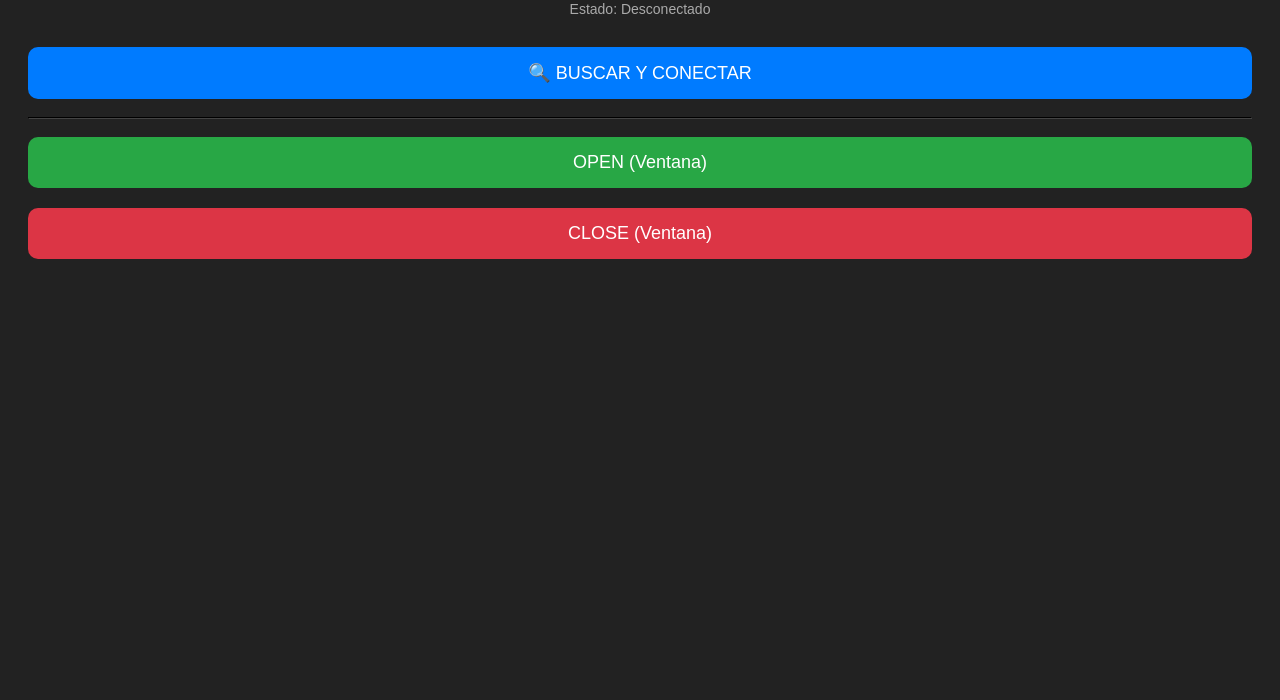
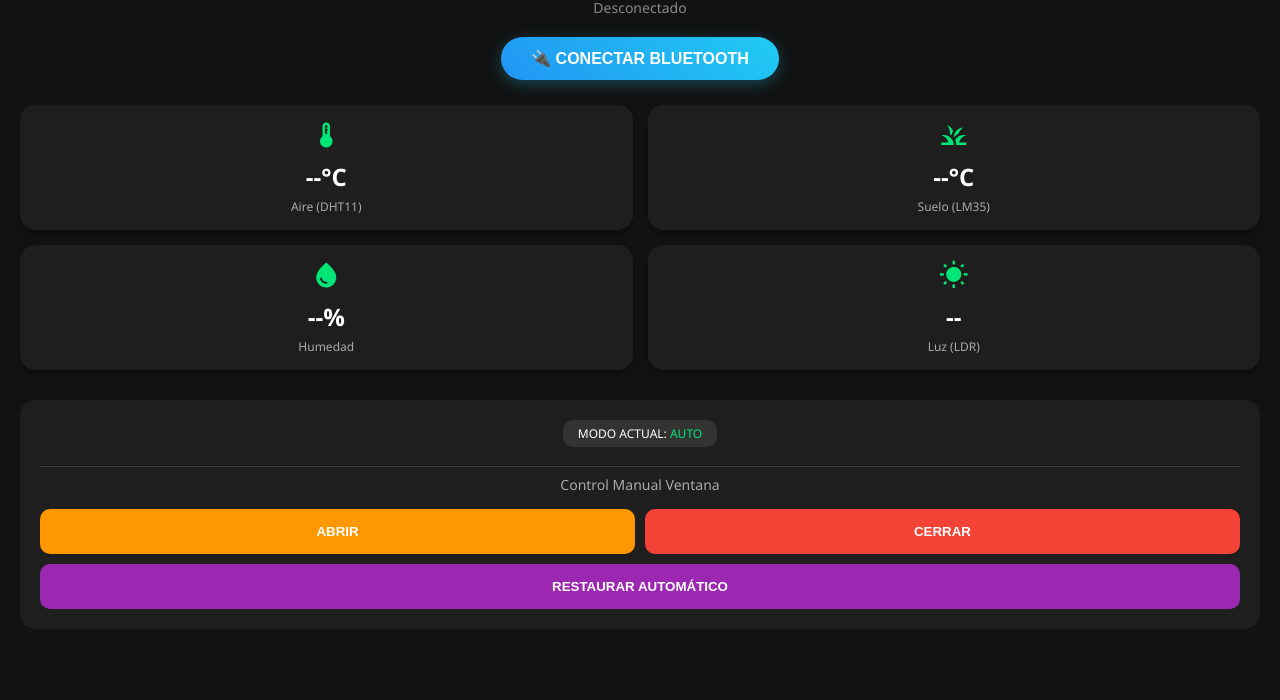
Before and after one commit to EspinozaTony/mi-app-invernadero, a plain HTML site: page index.html in a window 1280 px wide. Shown: the part 100-800 px from the top of the page. Drawn offline with Linux system fonts and the light colour scheme.

Commit message:
index.html

```diff
--- a/index.html
+++ b/index.html
@@ -3,76 +3,169 @@
 <head>
     <meta charset="UTF-8">
     <meta name="viewport" content="width=device-width, initial-scale=1.0">
-    <title>Invernadero ESP32</title>
+    <title>Invernadero IoT Pro</title>
+    <link href="https://fonts.googleapis.com/icon?family=Material+Icons" rel="stylesheet">
     <style>
-        body { font-family: sans-serif; text-align: center; padding: 20px; background-color: #222; color: white; }
-        button { width: 100%; padding: 15px; margin: 10px 0; font-size: 18px; border: none; border-radius: 10px; cursor: pointer; }
-        .btn-connect { background-color: #007bff; color: white; }
-        .btn-open { background-color: #28a745; color: white; }
-        .btn-close { background-color: #dc3545; color: white; }
-        .status { font-size: 14px; color: #aaa; margin-bottom: 20px; }
-        h1 { margin-bottom: 5px; }
+        :root { --primary: #00e676; --bg: #121212; --card: #1e1e1e; --text: #ffffff; }
+        body { font-family: 'Segoe UI', sans-serif; background-color: var(--bg); color: var(--text); margin: 0; padding: 20px; text-align: center; }
+
+        /* Encabezado */
+        h1 { margin-bottom: 5px; color: var(--primary); }
+        .status { font-size: 14px; color: #888; margin-bottom: 20px; }
+        .status.connected { color: var(--primary); font-weight: bold; }
+
+        /* Botón Conectar */
+        .btn-connect {
+            background: linear-gradient(45deg, #2196F3, #21CBF3);
+            border: none; padding: 12px 30px; color: white; border-radius: 25px;
+            font-size: 16px; font-weight: bold; cursor: pointer; box-shadow: 0 4px 15px rgba(33, 203, 243, 0.3);
+            transition: transform 0.2s;
+        }
+        .btn-connect:active { transform: scale(0.95); }
+
+        /* Grid de Sensores */
+        .dashboard {
+            display: grid; grid-template-columns: repeat(2, 1fr); gap: 15px; margin-top: 25px;
+        }
+        .card {
+            background-color: var(--card); padding: 15px; border-radius: 15px;
+            box-shadow: 0 4px 6px rgba(0,0,0,0.3);
+            display: flex; flex-direction: column; align-items: center;
+        }
+        .card i { font-size: 30px; margin-bottom: 10px; color: var(--primary); }
+        .card .value { font-size: 24px; font-weight: bold; }
+        .card .label { font-size: 12px; color: #aaa; margin-top: 5px; }
+
+        /* Panel de Control */
+        .controls {
+            margin-top: 30px; background-color: var(--card); padding: 20px; border-radius: 15px;
+        }
+        .btn-group { display: flex; gap: 10px; justify-content: center; margin-top: 15px; }
+
+        button.ctrl {
+            flex: 1; padding: 15px; border: none; border-radius: 10px; color: white; font-weight: bold; cursor: pointer;
+        }
+        .btn-open { background-color: #ff9800; }
+        .btn-close { background-color: #f44336; }
+        .btn-auto { background-color: #9c27b0; width: 100%; margin-top: 10px; }
+
+        /* Indicador de Modo */
+        .mode-badge {
+            background-color: #333; padding: 5px 15px; border-radius: 10px; font-size: 12px; margin-bottom: 10px; display: inline-block;
+        }
     </style>
 </head>
 <body>
 
     <h1>🌱 Smart Invernadero</h1>
-    <p class="status" id="statusLabel">Estado: Desconectado</p>
+    <p id="status" class="status">Desconectado</p>
+    <button class="btn-connect" onclick="conectarBluetooth()">🔌 CONECTAR BLUETOOTH</button>
 
-    <button class="btn-connect" onclick="conectarBluetooth()">🔍 BUSCAR Y CONECTAR</button>
-    <hr style="border-color: #444;">
-    <button class="btn-open" onclick="enviarComando('1')">OPEN (Ventana)</button>
-    <button class="btn-close" onclick="enviarComando('0')">CLOSE (Ventana)</button>
+    <div class="dashboard">
+        <div class="card">
+            <i class="material-icons">thermostat</i>
+            <div class="value"><span id="val-aire">--</span>°C</div>
+            <div class="label">Aire (DHT11)</div>
+        </div>
+        <div class="card">
+            <i class="material-icons">grass</i>
+            <div class="value"><span id="val-suelo">--</span>°C</div>
+            <div class="label">Suelo (LM35)</div>
+        </div>
+        <div class="card">
+            <i class="material-icons">water_drop</i>
+            <div class="value"><span id="val-hum">--</span>%</div>
+            <div class="label">Humedad</div>
+        </div>
+        <div class="card">
+            <i class="material-icons">wb_sunny</i>
+            <div class="value"><span id="val-luz">--</span></div>
+            <div class="label">Luz (LDR)</div>
+        </div>
+    </div>
+
+    <div class="controls">
+        <div class="mode-badge">MODO ACTUAL: <span id="val-modo" style="color:var(--primary)">AUTO</span></div>
+        <hr style="border-color:#333; opacity:0.3">
+
+        <p style="margin:5px 0; font-size:14px; color:#aaa;">Control Manual Ventana</p>
+        <div class="btn-group">
+            <button class="ctrl btn-open" onclick="enviar('1')">ABRIR</button>
+            <button class="ctrl btn-close" onclick="enviar('0')">CERRAR</button>
+        </div>
+        <button class="ctrl btn-auto" onclick="enviar('A')">RESTAURAR AUTOMÁTICO</button>
+    </div>
 
     <script>
-        // --- TUS UUIDs (Mismos que en Python) ---
+        // TUS UUIDS (Deben coincidir con Python)
         const SERVICE_UUID = "6e400001-b5a3-f393-e0a9-e50e24dcca9e";
-        const CHAR_UUID_RX = "6e400002-b5a3-f393-e0a9-e50e24dcca9e"; // Escribir aquí
+        const CHAR_RX      = "6e400002-b5a3-f393-e0a9-e50e24dcca9e"; // Escribir
+        const CHAR_TX      = "6e400003-b5a3-f393-e0a9-e50e24dcca9e"; // Leer/Notificar
 
-        let dispositivo;
-        let caracteristica;
+        let device, server, service, charRx, charTx;
 
         async function conectarBluetooth() {
             try {
-                document.getElementById("statusLabel").innerText = "Estado: Buscando...";
+                document.getElementById('status').innerText = "Buscando...";
 
-                // 1. Pedir al usuario que seleccione el dispositivo
-                dispositivo = await navigator.bluetooth.requestDevice({
-                    filters: [{ namePrefix: 'ESP32' }], // Busca nombres que empiecen con ESP32
+                device = await navigator.bluetooth.requestDevice({
+                    filters: [{ namePrefix: 'ESP32' }],
                     optionalServices: [SERVICE_UUID]
                 });
 
-                // 2. Conectarse al servidor GATT
-                const server = await dispositivo.gatt.connect();
+                server = await device.gatt.connect();
+                service = await server.getPrimaryService(SERVICE_UUID);
 
-                // 3. Obtener el servicio y la característica
-                const service = await server.getPrimaryService(SERVICE_UUID);
-                caracteristica = await service.getCharacteristic(CHAR_UUID_RX);
+                // Obtener característica para ESCRIBIR (RX)
+                charRx = await service.getCharacteristic(CHAR_RX);
 
-                document.getElementById("statusLabel").innerText = "Estado: 🟢 CONECTADO a " + dispositivo.name;
-                document.getElementById("statusLabel").style.color = "#0f0";
+                // Obtener característica para LEER (TX) y suscribirse
+                charTx = await service.getCharacteristic(CHAR_TX);
+                await charTx.startNotifications();
+                charTx.addEventListener('characteristicvaluechanged', manejarDatos);
 
-                // (Opcional) Detectar desconexión
-                dispositivo.addEventListener('gattserverdisconnected', () => {
-                    document.getElementById("statusLabel").innerText = "Estado: 🔴 Desconectado";
-                    document.getElementById("statusLabel").style.color = "#aaa";
+                document.getElementById('status').innerText = "🟢 CONECTADO";
+                document.getElementById('status').classList.add('connected');
+                document.querySelector('.btn-connect').style.display = 'none'; // Ocultar botón
+
+                device.addEventListener('gattserverdisconnected', () => {
+                    document.getElementById('status').innerText = "🔴 Desconectado";
+                    document.getElementById('status').classList.remove('connected');
+                    document.querySelector('.btn-connect').style.display = 'inline-block';
+                    alert("Se perdió la conexión Bluetooth");
                 });
 
             } catch (error) {
-                console.log(error);
-                document.getElementById("statusLabel").innerText = "Error: " + error;
+                console.error(error);
+                document.getElementById('status').innerText = "Error: " + error;
             }
         }
 
-        async function enviarComando(valor) {
-            if (!caracteristica) {
-                alert("¡Primero conecta el Bluetooth!");
-                return;
+        // Función que recibe los datos del ESP32
+        function manejarDatos(event) {
+            const valor = new TextDecoder().decode(event.target.value);
+            console.log("Dato recibido:", valor);
+
+            // El ESP32 envía: "Aire,Suelo,Hum,Luz,Modo"
+            // Ejemplo: "25.0,24.5,60,1024,1"
+            const partes = valor.split(',');
+
+            if (partes.length >= 5) {
+                document.getElementById('val-aire').innerText = partes[0];
+                document.getElementById('val-suelo').innerText = partes[1];
+                document.getElementById('val-hum').innerText = partes[2];
+                document.getElementById('val-luz').innerText = partes[3];
+
+                const modoManual = partes[4] === "1";
+                document.getElementById('val-modo').innerText = modoManual ? "MANUAL" : "AUTO";
+                document.getElementById('val-modo').style.color = modoManual ? "#ff9800" : "#00e676";
             }
-            // Codificar el texto a bytes (ArrayBuffer)
+        }
+
+        async function enviar(comando) {
+            if (!charRx) return alert("¡Conecta primero!");
             const encoder = new TextEncoder();
-            await caracteristica.writeValue(encoder.encode(valor));
-            console.log("Comando enviado:", valor);
+            await charRx.writeValue(encoder.encode(comando));
         }
     </script>
 </body>
```
